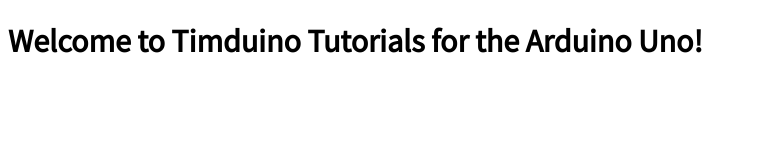
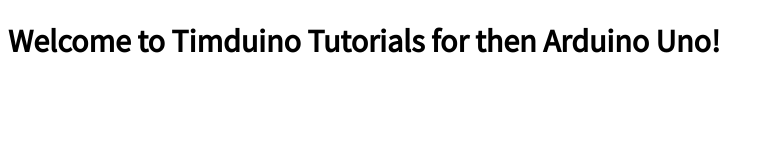
Before and after one commit to dotimothy/TimduinoTutorials, a plain HTML site: page index.html in a window 1280 px wide. Shown: the whole page, without its empty margins (0-774 px from the left). Drawn offline with Linux system fonts and the light colour scheme.

Commit message:
ADDED LEVELS

```diff
--- a/index.html
+++ b/index.html
@@ -13,7 +13,7 @@
 </style>
 
 <body>
-	<h1>Welcome to Timduino Tutorials for the Arduino Uno!</h1>
+	<h1>Welcome to Timduino Tutorials for then Arduino Uno!</h1>
 </body>
 
 </html>
```
Also changed, not shown: 2 other files.
